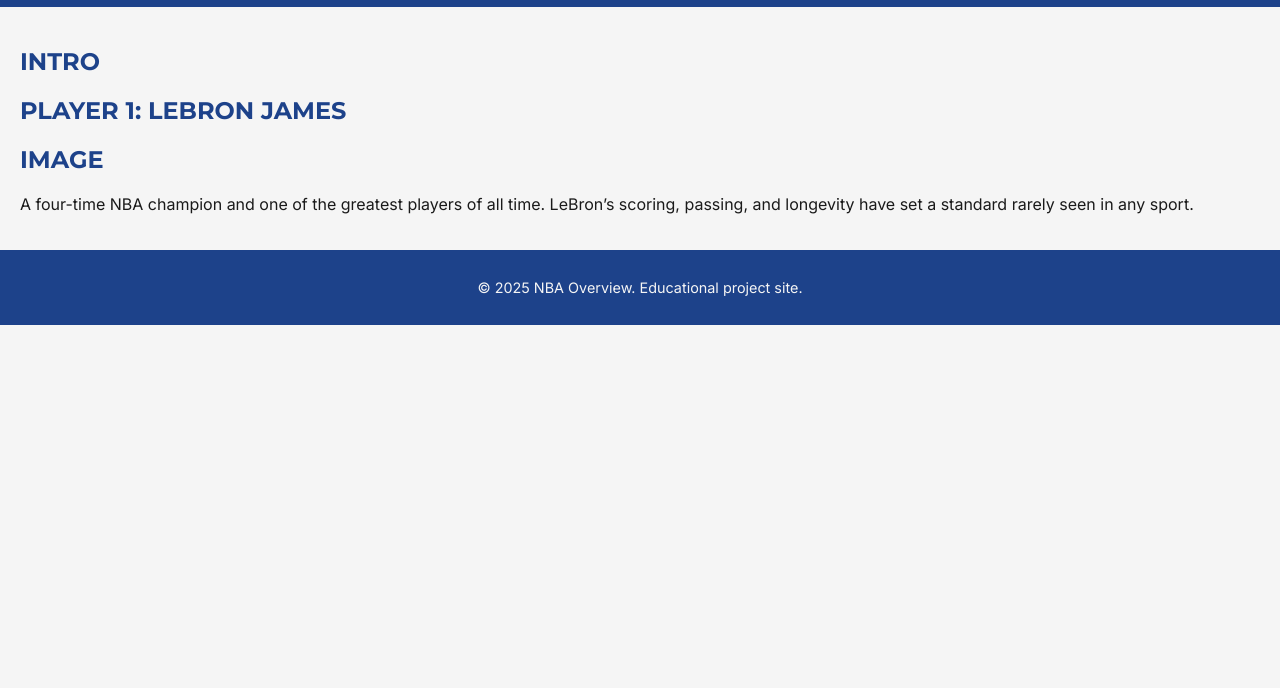
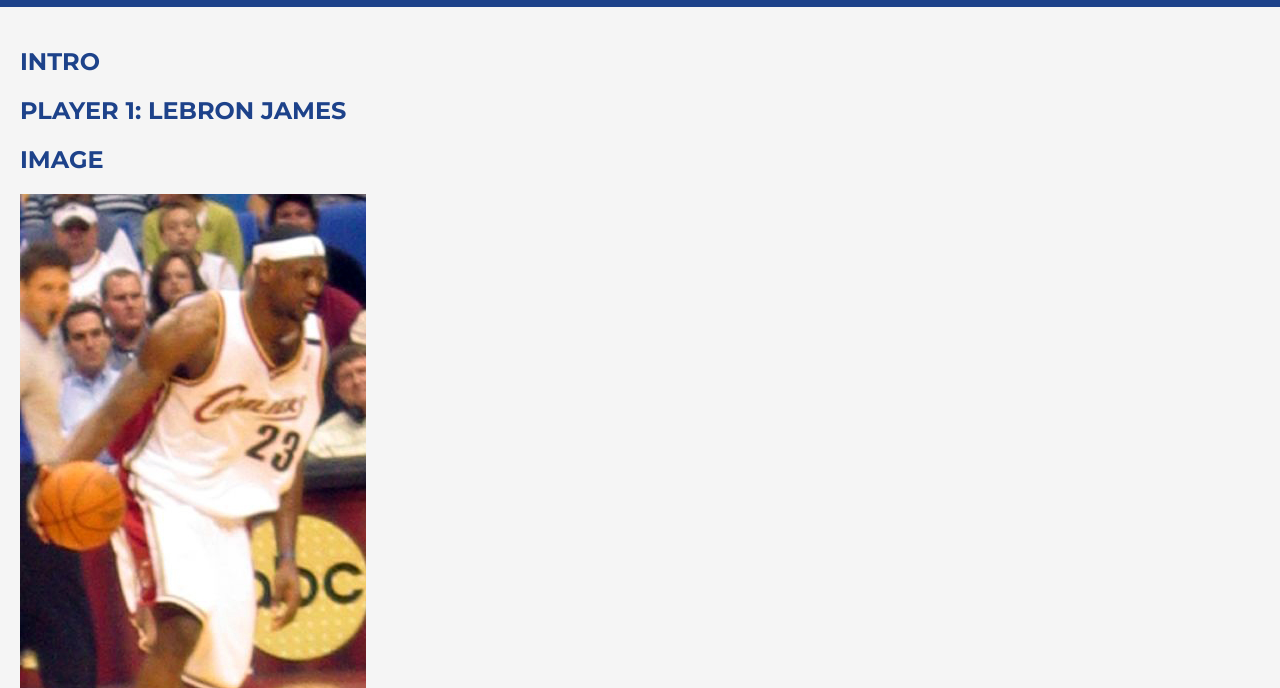
Before and after one commit to IHeredia-53/wdd130-Kemeny, a plain HTML site: page star_players.html in a window 1280 px wide. Shown: the part 112-800 px from the top of the page. Drawn offline with Linux system fonts and the light colour scheme.

Commit message:
Updated star_players.html
Added the src for the image of LeBron James to his section

```diff
--- a/star_players.html
+++ b/star_players.html
@@ -30,6 +30,7 @@
             <h2>PLAYER 1: LEBRON JAMES</h2>
             <div id="image">
                 <h2>IMAGE</h2>
+                <img src="images/players/LeBron_James.jpg" alt="LeBron James">
             </div>
             <div id="summary">
                 <p>A four-time NBA champion and one of the greatest players of all time. LeBron’s scoring, passing, and longevity have set a standard rarely seen in any sport.</p>
```
